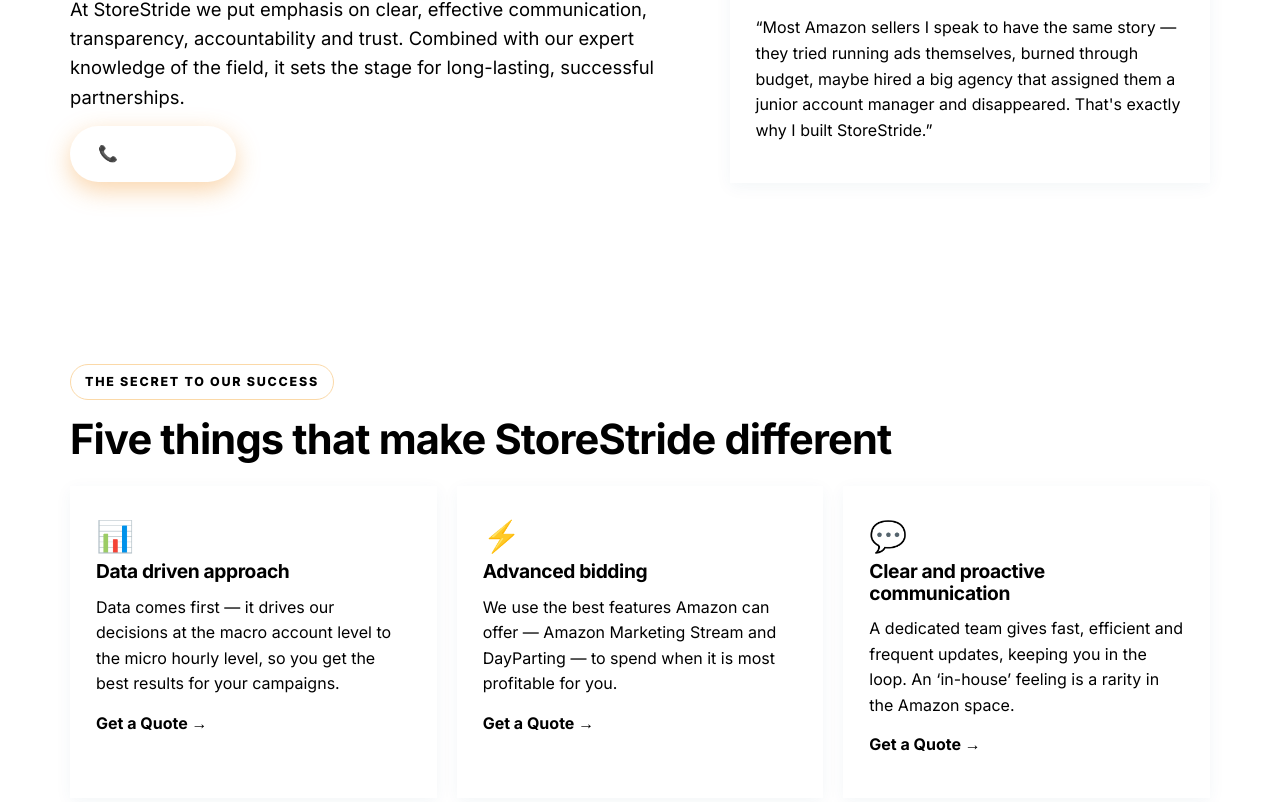
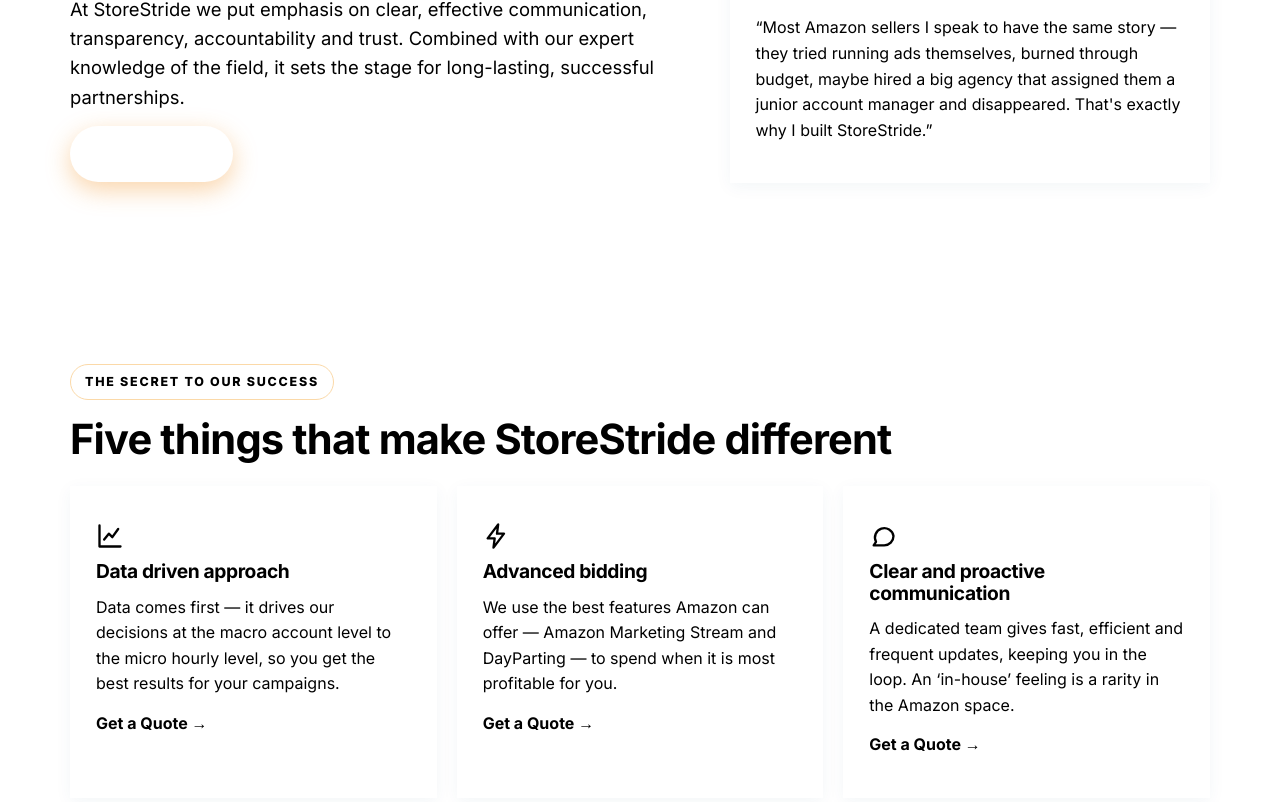
Before and after one commit to musfirah-saleem/storestride, a Next.js app: page / in a window 1280 px wide. Shown: the part 1838-2640 px from the top of the page. Built offline with nearby package versions, Linux system fonts and the light colour scheme.

Commit message:
Replace emoji icons with clean white line SVG icons

```diff
--- a/app/globals.css
+++ b/app/globals.css
@@ -102,6 +102,13 @@ footer.site a:hover{color:var(--orange)}
 .fade-up-2{animation:fadeUp .7s .22s ease both}
 .fade-up-3{animation:fadeUp .7s .34s ease both}
 .btn-pulse{animation:pulseGlow 2.4s ease-in-out infinite}
+/* Clean line icons — white on dark/orange, navy on light */
+.card .icon{color:var(--navy)}
+.card-dark .icon{color:#FFB85C}
+.dropdown a svg{color:var(--navy)}
+.btn svg{flex-shrink:0}
+.eyebrow svg{color:var(--orange-dark)}
+.float-card svg{color:var(--teal)}
 /* Pathfinder-style nav — white bar, hover dropdowns, orange pill CTA */
 .nav-toggle{display:none;background:none;border:0;font-size:1.5rem;cursor:pointer;color:var(--navy-dark)}
 .nav-links{align-items:center}
--- a/app/layout.tsx
+++ b/app/layout.tsx
@@ -62,6 +62,7 @@ const jsonLd = {
 };
 
 import Navbar from '@/components/Navbar';
+import Icon from '@/components/Icons';
 
 export default function RootLayout({ children }: { children: React.ReactNode }) {
   return (
@@ -78,7 +79,7 @@ export default function RootLayout({ children }: { children: React.ReactNode })
               <h3>StoreStride</h3>
               <p>Full-funnel Amazon advertising agency helping brands scale revenue with data-driven PPC strategies and transparent, no-fluff reporting.</p>
               <p>Amazon Ads Partner Network Member · Helium 10 Partner · PickFu Certified</p>
-              <p><a className="btn" href="/contact">📞 Book a Call</a></p>
+              <p><a className="btn" href="/contact"><Icon name="phone" size={17} /> Book a Call</a></p>
             </div>
             <div>
               <h4>Services</h4>
--- a/app/page.tsx
+++ b/app/page.tsx
@@ -2,6 +2,7 @@ import type { Metadata } from 'next';
 import AuditForm from '@/components/AuditForm';
 import Counter from '@/components/Counter';
 import Calculators from '@/components/Calculators';
+import Icon from '@/components/Icons';
 import CaseCarousel from '@/components/CaseCarousel';
 
 // Homepage rebuilt Pathfinder-style: light hero, floating cards, carousel,
@@ -28,20 +29,20 @@ const faqLd = {
 };
 
 const secret = [
-  { icon: '📊', title: 'Data driven approach', text: 'Data comes first — it drives our decisions at the macro account level to the micro hourly level, so you get the best results for your campaigns.' },
-  { icon: '⚡', title: 'Advanced bidding', text: 'We use the best features Amazon can offer — Amazon Marketing Stream and DayParting — to spend when it is most profitable for you.' },
-  { icon: '💬', title: 'Clear and proactive communication', text: 'A dedicated team gives fast, efficient and frequent updates, keeping you in the loop. An ‘in-house’ feeling is a rarity in the Amazon space.' },
-  { icon: '📈', title: 'Personalised reporting', text: 'Clean, informative and tailored reporting on the metrics you care about — ACOS, TACOS, ROAS, revenue contribution and organic rank. No vanity metrics.' },
-  { icon: '🏅', title: 'Experienced', text: 'Our team has 5+ years of Amazon PPC experience across 50+ brands. Whatever you are facing in your Amazon journey, we have seen it before.' },
+  { icon: 'chart', title: 'Data driven approach', text: 'Data comes first — it drives our decisions at the macro account level to the micro hourly level, so you get the best results for your campaigns.' },
+  { icon: 'bolt', title: 'Advanced bidding', text: 'We use the best features Amazon can offer — Amazon Marketing Stream and DayParting — to spend when it is most profitable for you.' },
+  { icon: 'chat', title: 'Clear and proactive communication', text: 'A dedicated team gives fast, efficient and frequent updates, keeping you in the loop. An ‘in-house’ feeling is a rarity in the Amazon space.' },
+  { icon: 'chart', title: 'Personalised reporting', text: 'Clean, informative and tailored reporting on the metrics you care about — ACOS, TACOS, ROAS, revenue contribution and organic rank. No vanity metrics.' },
+  { icon: 'award', title: 'Experienced', text: 'Our team has 5+ years of Amazon PPC experience across 50+ brands. Whatever you are facing in your Amazon journey, we have seen it before.' },
 ];
 
 const homeServices = [
-  { icon: '🎯', slug: 'amazon-ppc-management', title: 'Amazon sponsored advertising', note: 'Our most popular service', text: 'Sponsored Products, Brands and Display campaigns built around profit.' },
-  { icon: '📺', slug: 'amazon-dsp', title: 'Amazon DSP', note: '', text: 'Display and video ads on and off Amazon that retarget shoppers and reach new buyers.' },
-  { icon: '🔎', slug: 'google-ads-for-amazon', title: 'Google Ads for Amazon', note: '', text: 'High-intent Google traffic sent straight to your Amazon listings.' },
-  { icon: '📝', slug: 'listing-optimization', title: 'Amazon listing optimization', note: '', text: 'Titles, bullets, images and A+ Content written to rank and convert.' },
-  { icon: '🏪', slug: 'storefront-design', title: 'Amazon Storefront design', note: '', text: 'A Brand Store that looks like your brand and sells like your best listing.' },
-  { icon: '🔍', slug: 'ad-account-audit', title: 'A–Z Amazon Ad account audit', note: '', text: 'A deep review of your ads, listings and account health — free to start.' },
+  { icon: 'target', slug: 'amazon-ppc-management', title: 'Amazon sponsored advertising', note: 'Our most popular service', text: 'Sponsored Products, Brands and Display campaigns built around profit.' },
+  { icon: 'tv', slug: 'amazon-dsp', title: 'Amazon DSP', note: '', text: 'Display and video ads on and off Amazon that retarget shoppers and reach new buyers.' },
+  { icon: 'search', slug: 'google-ads-for-amazon', title: 'Google Ads for Amazon', note: '', text: 'High-intent Google traffic sent straight to your Amazon listings.' },
+  { icon: 'doc', slug: 'listing-optimization', title: 'Amazon listing optimization', note: '', text: 'Titles, bullets, images and A+ Content written to rank and convert.' },
+  { icon: 'store', slug: 'storefront-design', title: 'Amazon Storefront design', note: '', text: 'A Brand Store that looks like your brand and sells like your best listing.' },
+  { icon: 'audit', slug: 'ad-account-audit', title: 'A–Z Amazon Ad account audit', note: '', text: 'A deep review of your ads, listings and account health — free to start.' },
 ];
 
 const reviews = [
@@ -80,7 +81,7 @@ export default function Home() {
             </div>
             <div className="float-card fc-1">★★★★★ Excellent<small>5.0 client rated</small></div>
             <div className="float-card fc-2">✓ Amazon Ads Verified Partner</div>
-            <div className="float-card fc-3">📈 Monthly earning 15X<small>Growth, tracked weekly</small></div>
+            <div className="float-card fc-3"><Icon name="chart" size={17} /> Monthly earning 15X<small>Growth, tracked weekly</small></div>
           </div>
         </div>
       </section>
@@ -109,7 +110,7 @@ export default function Home() {
             <span className="eyebrow">Why Partner With StoreStride?</span>
             <h2 id="partner">Choosing an agency partner is hard</h2>
             <p className="lead">At StoreStride we put emphasis on clear, effective communication, transparency, accountability and trust. Combined with our expert knowledge of the field, it sets the stage for long-lasting, successful partnerships.</p>
-            <p><a className="btn" href="/contact">📞 Book a Call</a></p>
+            <p><a className="btn" href="/contact"><Icon name="phone" size={17} /> Book a Call</a></p>
           </div>
           <div className="card">
             <p className="quote">“A professional service so aligned with your revenue goals and communication style, you&apos;ll swear it&apos;s your own in-house team.”</p>
@@ -127,7 +128,7 @@ export default function Home() {
           <div className="grid grid-3" style={{ marginTop: 24 }}>
             {secret.map((s) => (
               <article className="card" key={s.title}>
-                <div className="icon" aria-hidden="true">{s.icon}</div>
+                <div className="icon" aria-hidden="true"><Icon name={s.icon} size={28} /></div>
                 <h3>{s.title}</h3><p>{s.text}</p>
                 <p><a href="/contact"><b>Get a Quote →</b></a></p>
               </article>
@@ -146,11 +147,11 @@ export default function Home() {
         <div className="container">
           <span className="eyebrow">Our Services</span>
           <h2 id="services">Explore the ways our experts can contribute to your growth</h2>
-          <p><a className="btn" href="/contact">📞 Book a Call</a></p>
+          <p><a className="btn" href="/contact"><Icon name="phone" size={17} /> Book a Call</a></p>
           <div className="grid grid-3" style={{ marginTop: 24 }}>
             {homeServices.map((s) => (
               <article className="card" key={s.slug}>
-                <div className="icon" aria-hidden="true">{s.icon}</div>
+                <div className="icon" aria-hidden="true"><Icon name={s.icon} size={28} /></div>
                 {s.note && <span className="tag tag-orange">{s.note}</span>}
                 <h3>{s.title}</h3><p>{s.text}</p>
                 <p><a href={`/services/${s.slug}`}><b>Learn More →</b></a></p>
```
